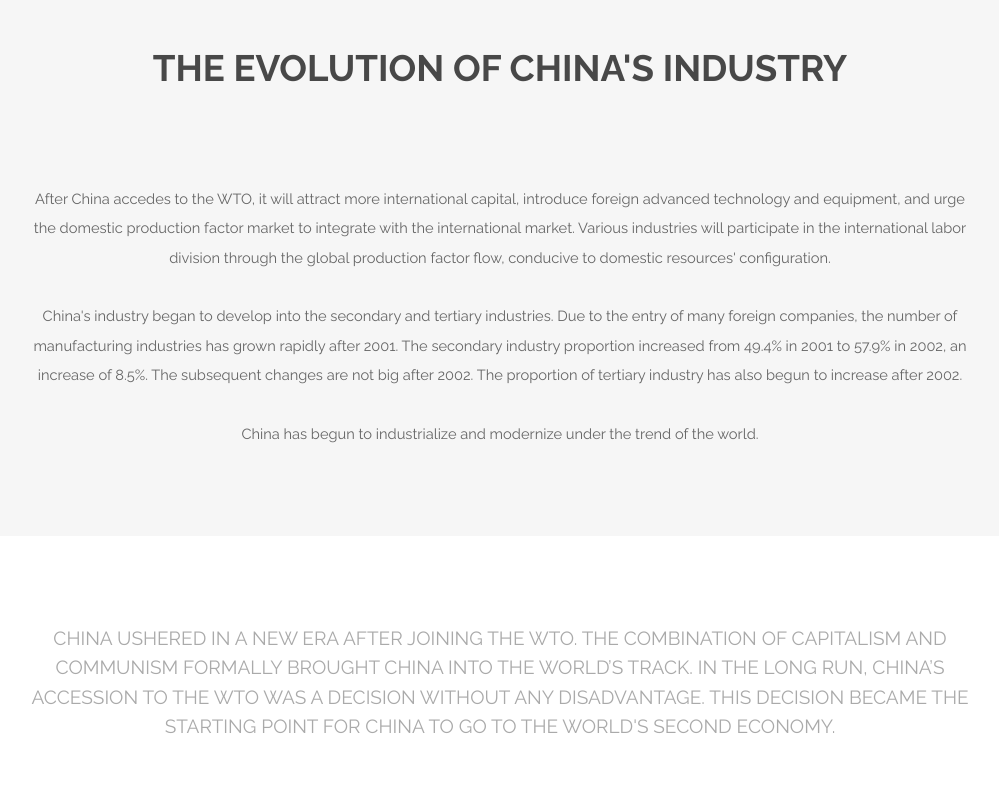
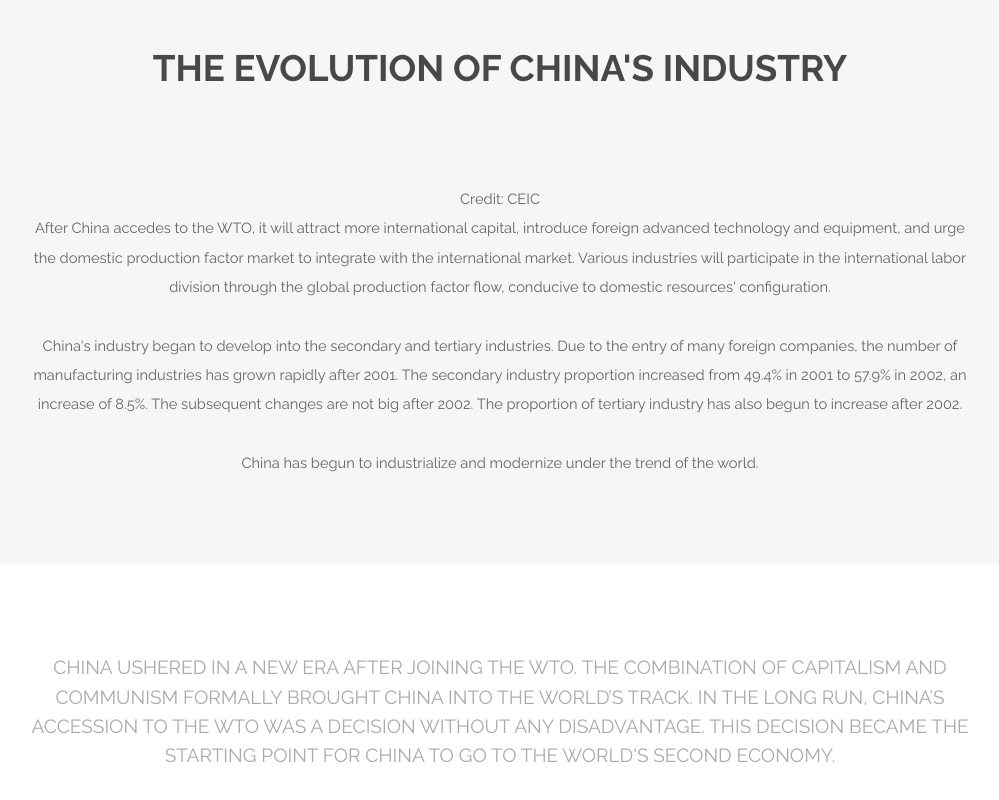
Before and after one commit to billyho203/jour4046final, a plain HTML site: page index.html in a window 1280 px wide. Shown: the part 7222-8022 px from the top of the page, without its empty margins (140-1139 px from the left). Drawn offline with Linux system fonts and the light colour scheme; a script that the page names is missing.

Commit message:
Add files via upload

```diff
--- a/index.html
+++ b/index.html
@@ -195,8 +195,9 @@
 			<div>
 				<div class="flourish-embed flourish-chart" data-src="visualisation/4465880">
 					<script src="https://public.flourish.studio/resources/embed.js"></script>
+
 				</div>
-
+                Credit: CEIC
 
 
 				<p>After China accedes to the WTO, it will attract more international capital, introduce foreign
```
